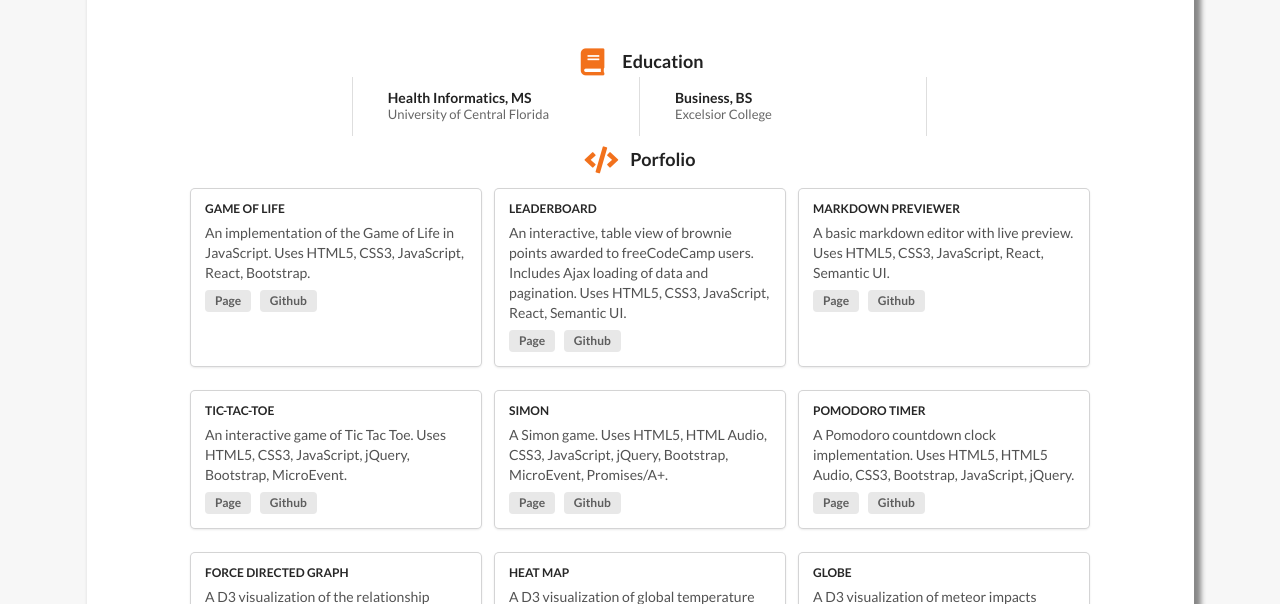
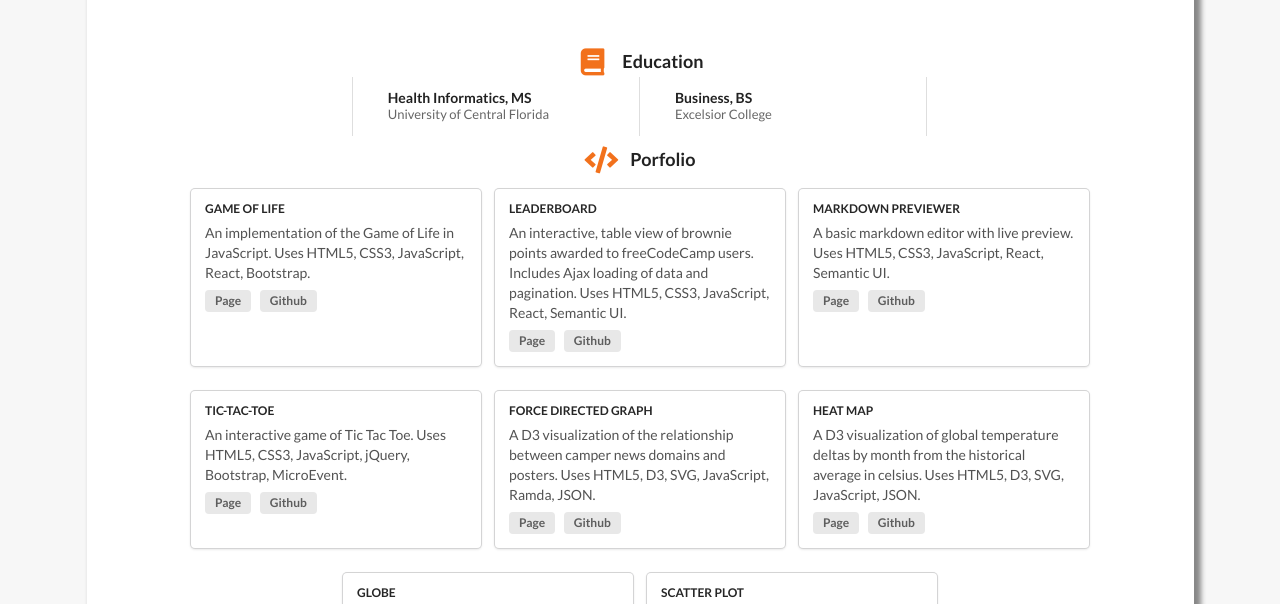
Before and after one commit to jboxman/old-jboxman.github.io, a website: page index.html in a window 1280 px wide. Shown: the part 282-886 px from the top of the page. Drawn offline with nearby package versions, Linux system fonts and the light colour scheme.

Commit message:
Checkpoint.

```diff
--- a/index.html
+++ b/index.html
@@ -162,39 +162,6 @@
       <div class="card">
         <div class="content">
           <h4 class="ui sub header">
-          Simon
-        </h4>
-          <div class="description">
-            <p>
-              A Simon game. Uses HTML5, HTML Audio, CSS3, JavaScript, jQuery, Bootstrap, MicroEvent, Promises/A+.
-            </p>
-            <a class="ui horizontal label" href="http://jboxman.github.io/fcc-frontend-simon/">Page</a>
-            <a class="ui horizontal label" href="https://github.com/jboxman/fcc-frontend-simon">Github
-    </a>
-          </div>
-        </div>
-      </div>
-
-      <div class="card">
-        <div class="content">
-          <h4 class="ui sub header">
-          Pomodoro Timer
-        </h4>
-          <div class="description">
-            <p>
-              A Pomodoro countdown clock implementation. Uses HTML5, HTML5 Audio, CSS3, Bootstrap, JavaScript, jQuery.
-            </p>
-            <a class="ui horizontal label" href="http://jboxman.github.io/fcc-frontend-pomodoro/">Page</a>
-            <a class="ui horizontal label" href="https://github.com/jboxman/fcc-frontend-pomodoro">Github
-    </a>
-
-          </div>
-        </div>
-      </div>
-
-      <div class="card">
-        <div class="content">
-          <h4 class="ui sub header">
           Force directed graph
         </h4>
           <div class="description">
```
Also changed, not shown: favicon.ico (added).
